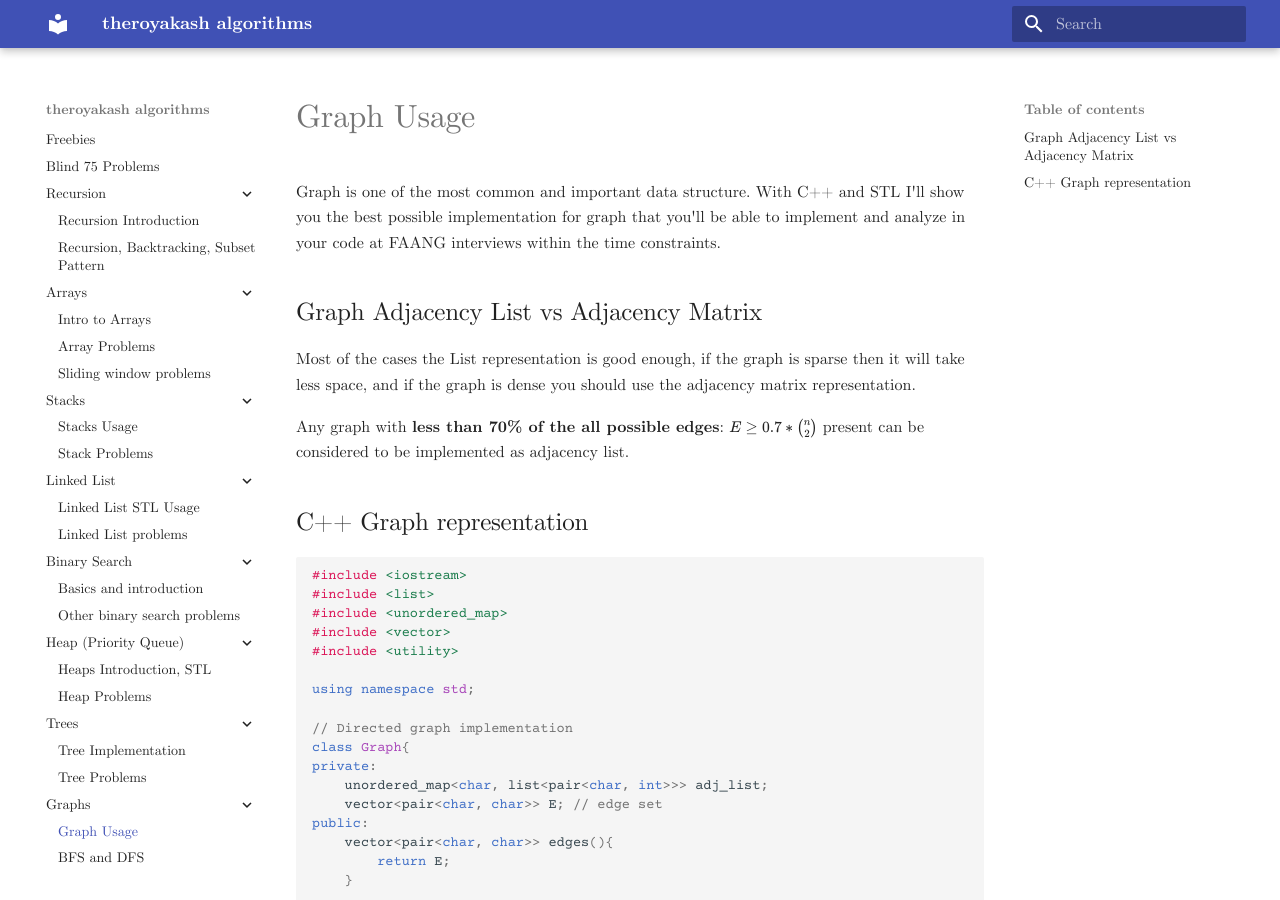
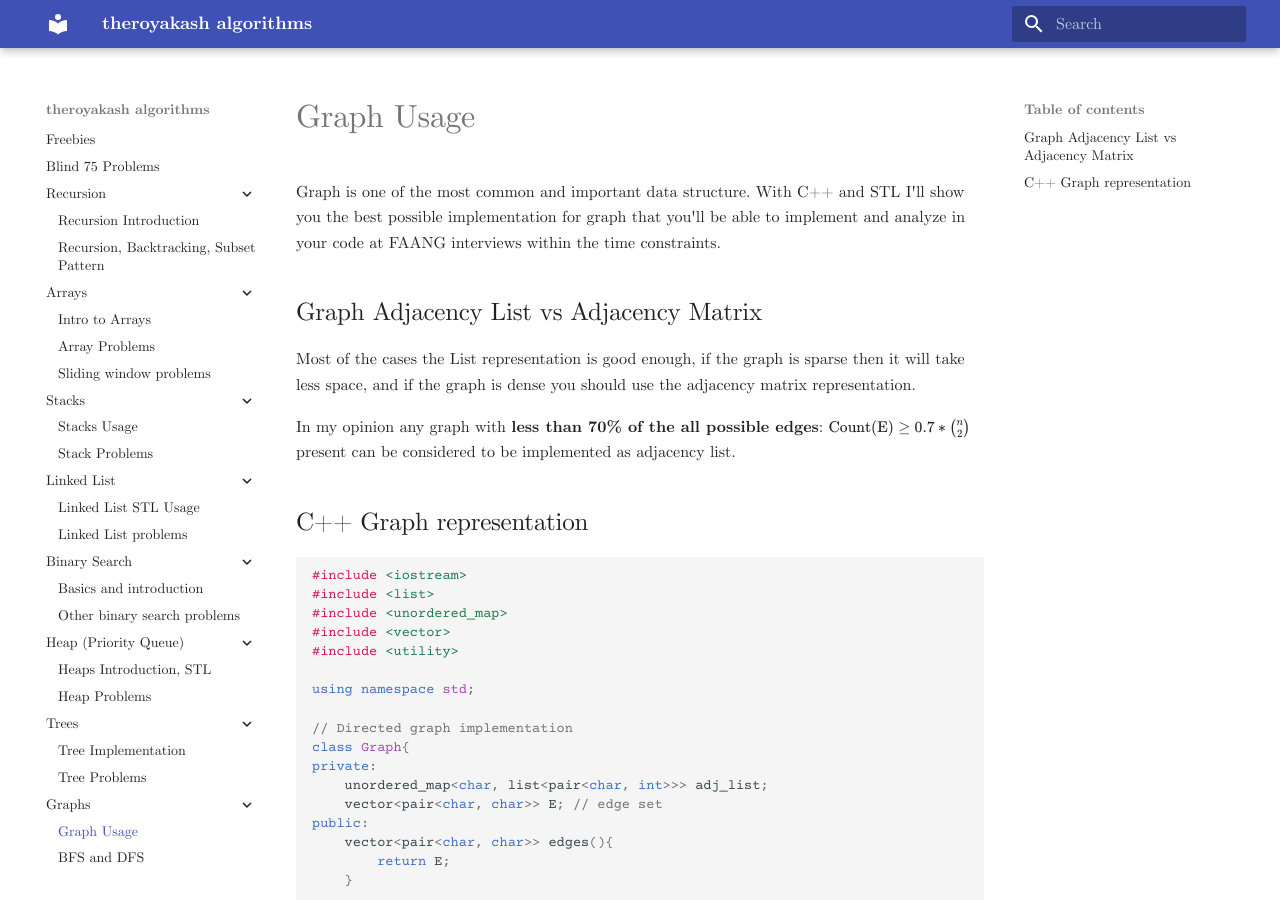
Before and after one commit to theroyakash/algorithms.theroyakash.com, an MkDocs documentation site: the page built from docs/graph/usage.md, in a window 1280 px wide and 900 px high. Built offline with MkDocs 1.6.1 and Material for MkDocs 9.7.7, drawn with Linux system fonts in a browser that asks for light colours.

Commit message:
👌 IMPROVE docs for graph implementation

````diff
--- a/docs/graph/usage.md
+++ b/docs/graph/usage.md
@@ -5,7 +5,7 @@ Graph is one of the most common and important data structure. With C++ and STL I
 ## Graph Adjacency List vs Adjacency Matrix
 Most of the cases the List representation is good enough, if the graph is sparse then it will take less space, and if the graph is dense you should use the adjacency matrix representation.
 
-Any graph with **less than 70% of the all possible edges**: $E \geq 0.7 * {n \choose 2}$ present can be considered to be implemented as adjacency list.
+In my opinion any graph with **less than 70% of the all possible edges**: $\text{Count(E)} \geq 0.7 * {n \choose 2}$ present can be considered to be implemented as adjacency list.
 
 ## C++ Graph representation
 ```cpp
````
